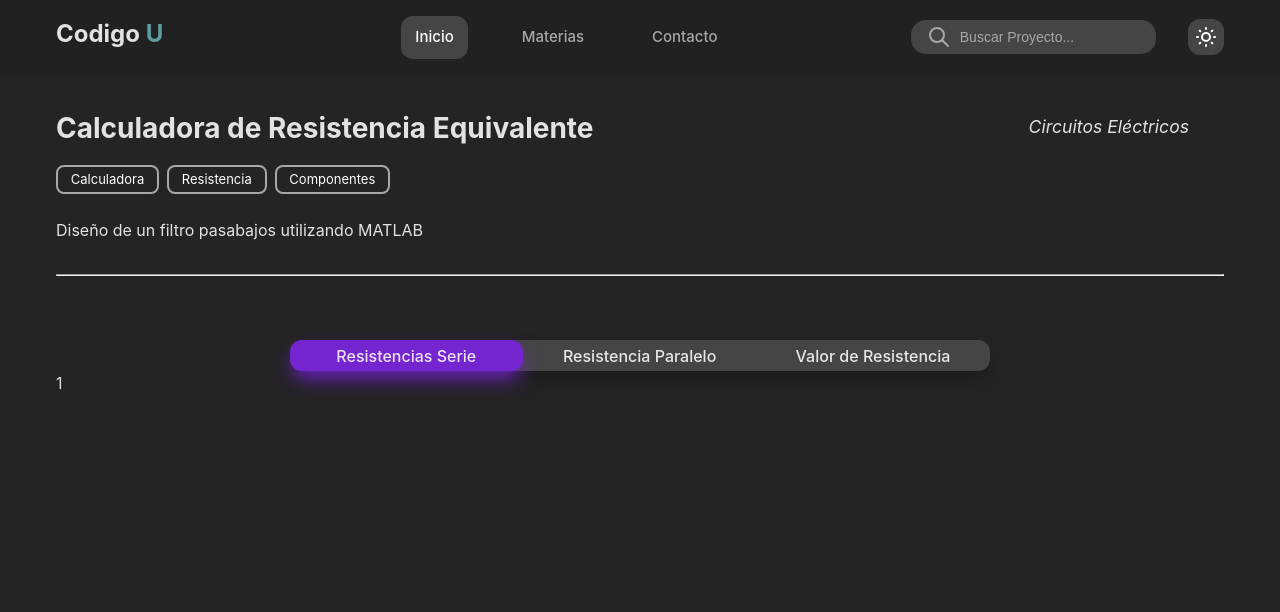
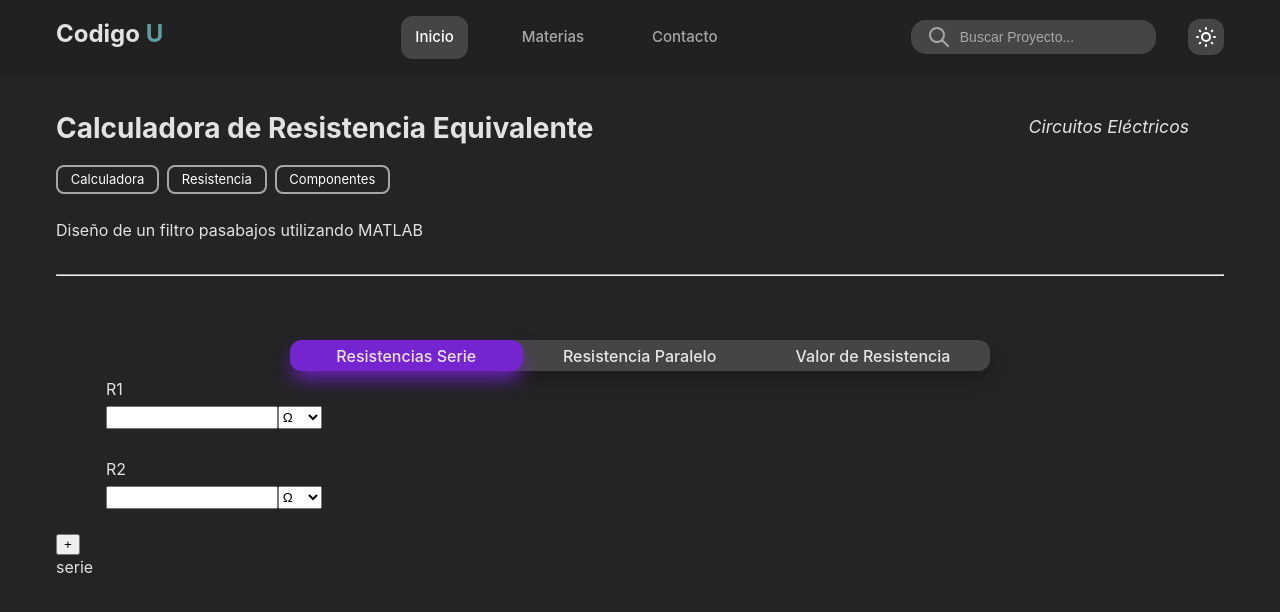
Before and after one commit to ChriisLM/CodigoU, a React (Vite) app: page /CalculadoraResistencia in a window 1280 px wide. Shown: the top 612 px of the page. Built offline with nearby package versions, Linux system fonts and the light colour scheme.

Commit message:
feat: :construction: Add layout of calculator

```diff
--- /dev/null
+++ b/src/components/CalculadoraResistencia/ResistorCalculatorLayout.tsx
@@ -0,0 +1,23 @@
+import "../../assets/css/CalculadoraResistencia/ResistorCalculatorLayout.css"
+import { ResistorInput } from "./ResistorInput";
+
+interface Props {
+  typeCalculator: string;
+}
+
+export function ResistorCalculatorLayout ({typeCalculator}: Props) {
+  return (
+    <section>
+      <aside>
+        <div>
+          <ResistorInput resistencia="R1" deleteInput={false}/>
+          <ResistorInput resistencia="R2" deleteInput={false}/>
+        </div>
+        <button>+</button>
+      </aside>
+      <div>
+        <span>{typeCalculator}</span>
+      </div>
+    </section>
+  );
+};
--- a/src/pages/CalculadoraResistencia.tsx
+++ b/src/pages/CalculadoraResistencia.tsx
@@ -2,6 +2,7 @@ import { Header } from "../components/Header";
 import { ProjectInfo } from "../components/ProjectInfo";
 import "../assets/css/CalculadoraResistencia/CalculadoraResistencia.css"
 import { useRef, useState } from "react";
+import { ResistorCalculatorLayout } from "../components/CalculadoraResistencia/ResistorCalculatorLayout";
 
 export function CalculadorResistenica () {
   const [activeTab, setActiveTab] = useState<number>(0)
@@ -25,9 +26,9 @@ export function CalculadorResistenica () {
             <li className={activeTab==2 ? "cal-resistor__tabs-items--active cal-resistor__tabs-items" : "cal-resistor__tabs-items"} onClick={() => handleActiveTab(2)}>Valor de Resistencia</li>
             <span ref={indicatorRef} className="cal-resistor__indicator"></span>
           </ul>
-          {activeTab==0 && <div>1</div>}
-          {activeTab==1 && <div>2</div>}
-          {activeTab==2 && <div>3</div>}
+          {activeTab==0 && <ResistorCalculatorLayout typeCalculator={"serie"}/>}
+          {activeTab==1 && <ResistorCalculatorLayout typeCalculator={"paralelo"}/>}
+          {activeTab==2 && <span>color</span>}
         </section>
       </main>
     </>
```
Also changed, not shown: src/assets/css/CalculadoraResistencia/ResistorCalculatorLayout.css (added).
